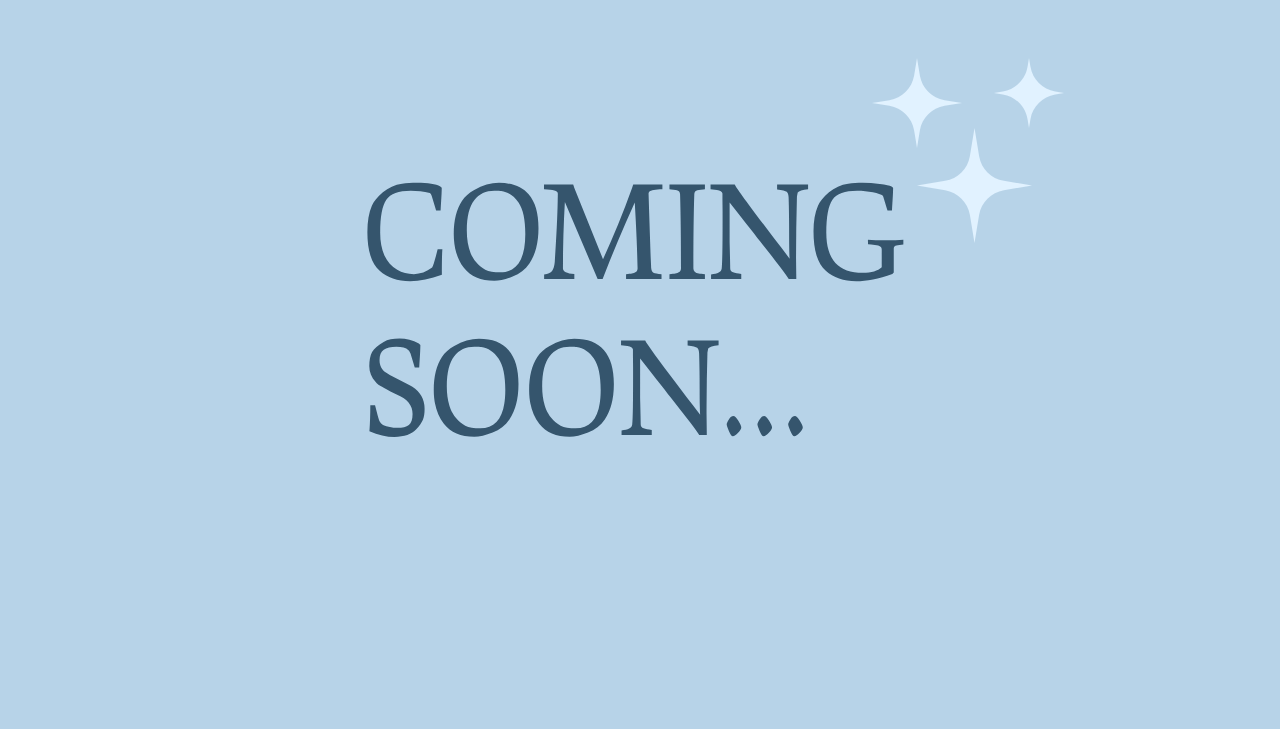
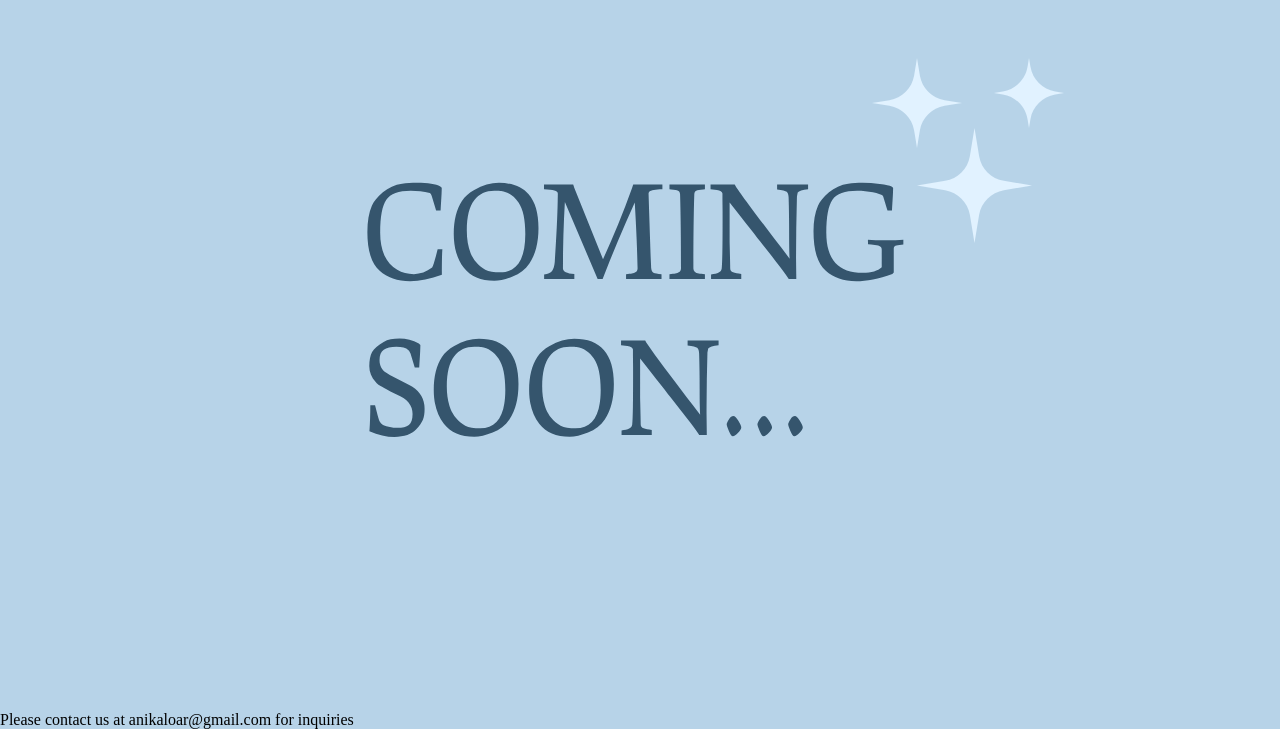
Before and after one commit to ctloar/Brilia, a plain HTML site: page index.html in a window 1280 px wide. Shown: the part 105-834 px from the top of the page. Before the commit the page ends 800 px from the top, so only its background shows below. Drawn offline with Linux system fonts and the light colour scheme.

Commit message:
added footer

```diff
--- a/index.html
+++ b/index.html
@@ -23,4 +23,8 @@
         </div>
     </body>
 
+    <footer>
+        <p>Please contact us at anikaloar@gmail.com for inquiries</p>
+    </footer>
+
 </html>
```
